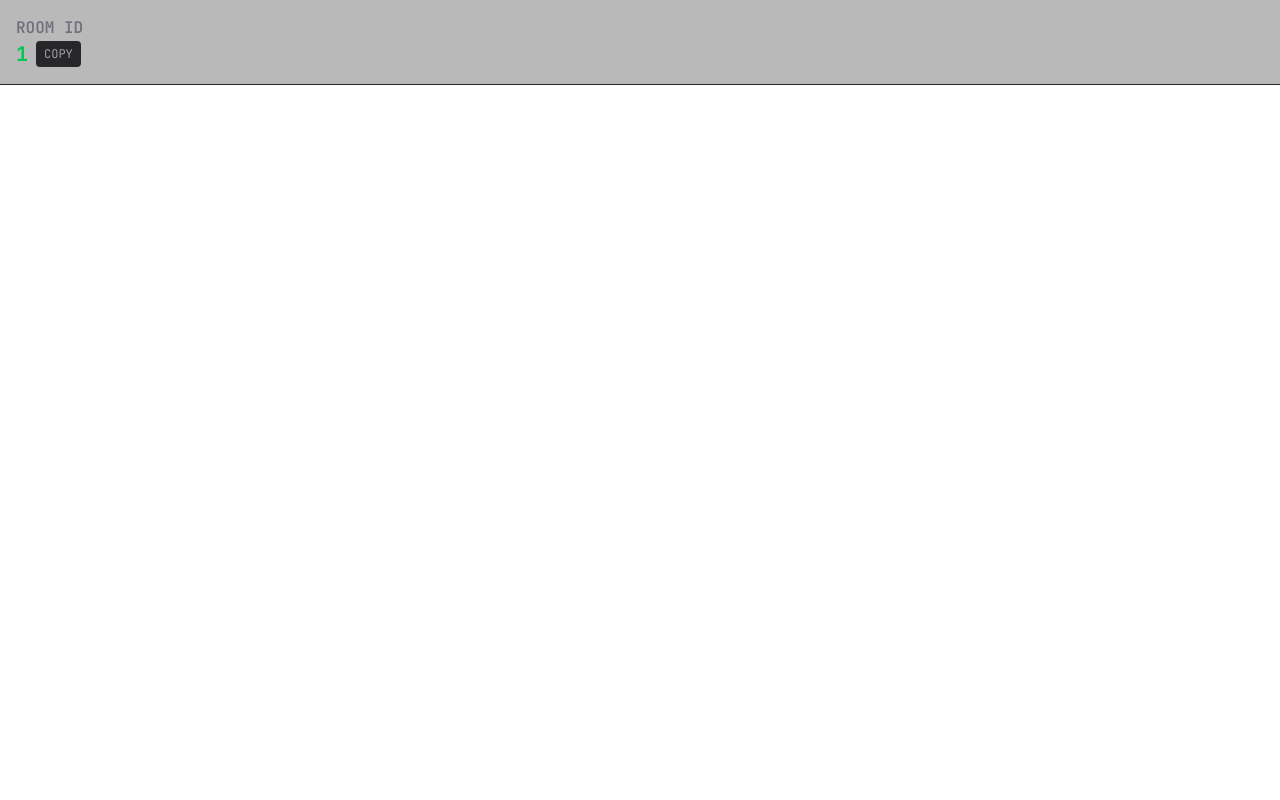
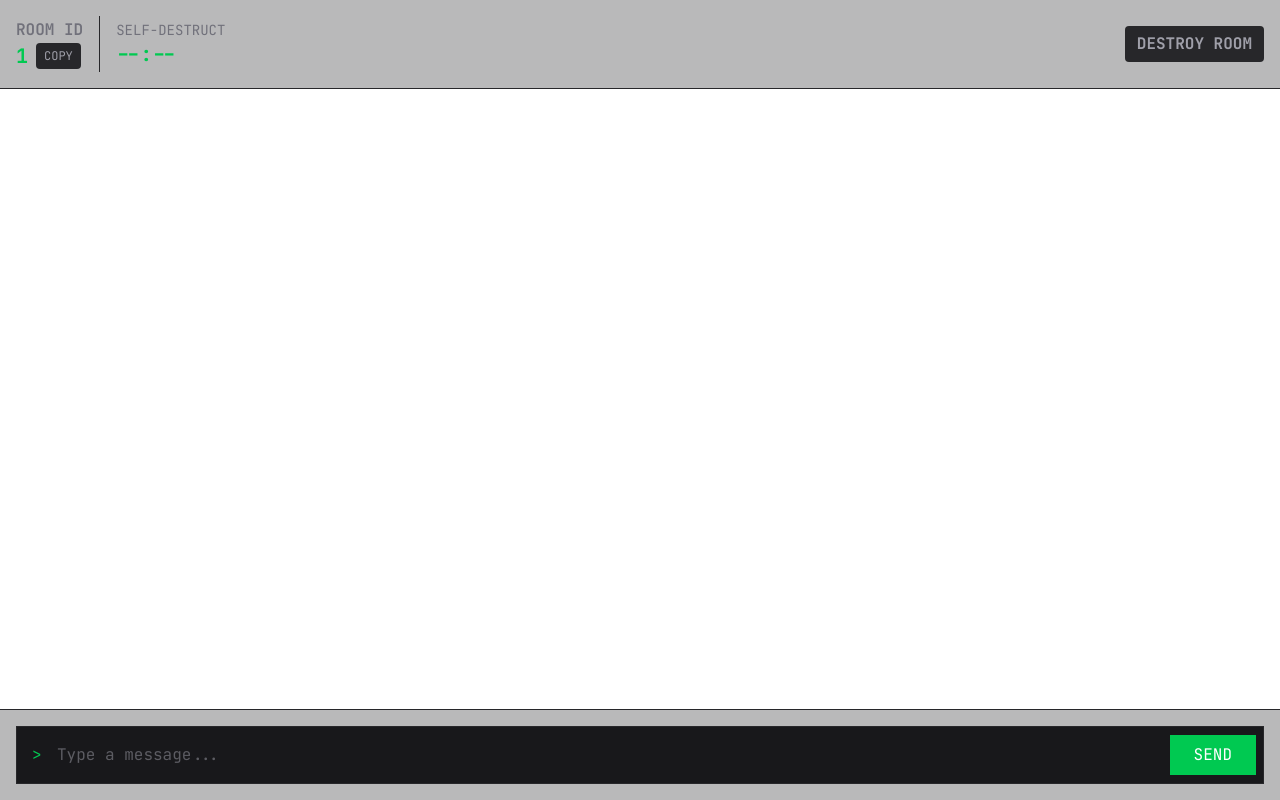
Before and after one commit to ArjunCodess/ash_chat, a Next.js app: page /room/1 in a window 1280 px wide. Built offline with nearby package versions, Linux system fonts and the light colour scheme.

Commit message:
design room id page and implement basic functionality

```diff
--- a/app/room/[roomId]/page.tsx
+++ b/app/room/[roomId]/page.tsx
@@ -1,13 +1,17 @@
 "use client";
 
 import { useParams } from "next/navigation";
-import { useState } from "react";
+import { useRef, useState } from "react";
 
 export default function Room() {
   const params = useParams();
   const roomId = params.roomId as string;
 
+  const [message, setMessage] = useState<string>("");
   const [copyStatus, setCopyStatus] = useState<"idle" | "copied">("idle");
+  const [timeRemaining, setTimeRemaining] = useState<number | null>(null);
+
+  const inputRef = useRef<HTMLInputElement>(null);
 
   const copyToClipboard = (
     setCopyStatus: (status: "idle" | "copied") => void,
@@ -19,6 +23,12 @@ export default function Room() {
     setTimeout(() => {
       setCopyStatus("idle");
     }, 2000);
+  };
+
+  const formatTimeRemaining = (time: number) => {
+    const minutes = Math.floor(time / 60);
+    const seconds = time % 60;
+    return `${minutes.toString().padStart(2, "0")}:${seconds.toString().padStart(2, "0")}`;
   };
 
   return (
@@ -39,8 +49,56 @@ export default function Room() {
               </button>
             </div>
           </div>
+
+          <div className="h-14 w-px bg-zinc-800" />
+
+          <div className="flex flex-col">
+            <span className="text-sm text-zinc-500 uppercase">
+              Self-Destruct
+            </span>
+            <span
+              className={`font-bold text-xl flex items-center gap-2 ${timeRemaining !== null && timeRemaining < 60 ? "text-red-500" : "text-green-500"}`}
+            >
+              {timeRemaining !== null
+                ? formatTimeRemaining(timeRemaining)
+                : "--:--"}
+            </span>
+          </div>
         </div>
+
+        <button className="cursor-pointer bg-zinc-800 hover:bg-red-600 px-3 py-1.5 rounded text-zinc-400 hover:text-white font-bold transition-all group flex items-center gap-2 disabled:opacity-50 uppercase">
+          Destroy Room
+        </button>
       </header>
+
+      <div className="flex-1 overflow-y-auto p-4 space-y-4 scrollbar-thin"></div>
+
+      <div className="p-4 border-t border-zinc-800 bg-zinc-900/30">
+        <div className="flex gap-4">
+          <div className="flex-1 relative group">
+            <span className="absolute left-4 top-1/2 -translate-y-1/2 text-green-500">
+              {">"}
+            </span>
+            <input
+              type="text"
+              placeholder="Type a message..."
+              value={message}
+              onChange={(e) => setMessage(e.target.value)}
+              ref={inputRef}
+              onKeyDown={(e) => {
+                if (e.key === "Enter" && message.trim() !== "") {
+                  inputRef.current?.focus();
+                  setMessage("");
+                }
+              }}
+              className="border border-zinc-800 w-full bg-zinc-900 p-4 pl-10 text-zinc-400 focus:outline-none focus:ring-2 focus:ring-green-500"
+            />
+            <button className="absolute right-2 top-1/2 -translate-y-1/2 bg-green-500 hover:bg-green-600 text-white px-6 py-2 transition-colors uppercase cursor-pointer">
+              Send
+            </button>
+          </div>
+        </div>
+      </div>
     </main>
   );
 }
```
